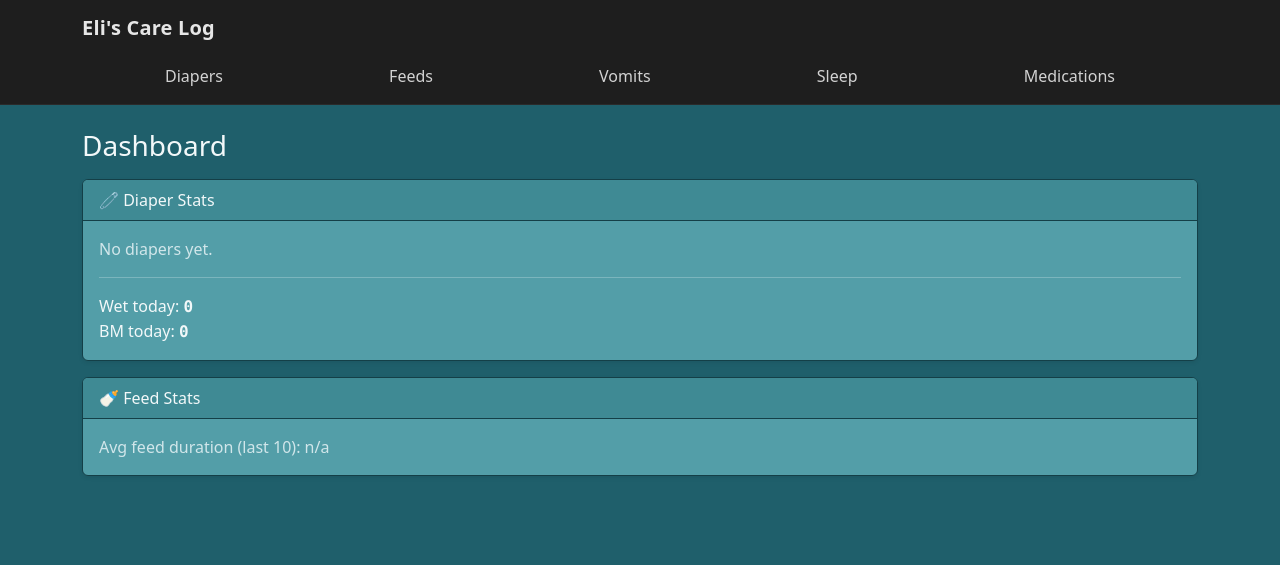
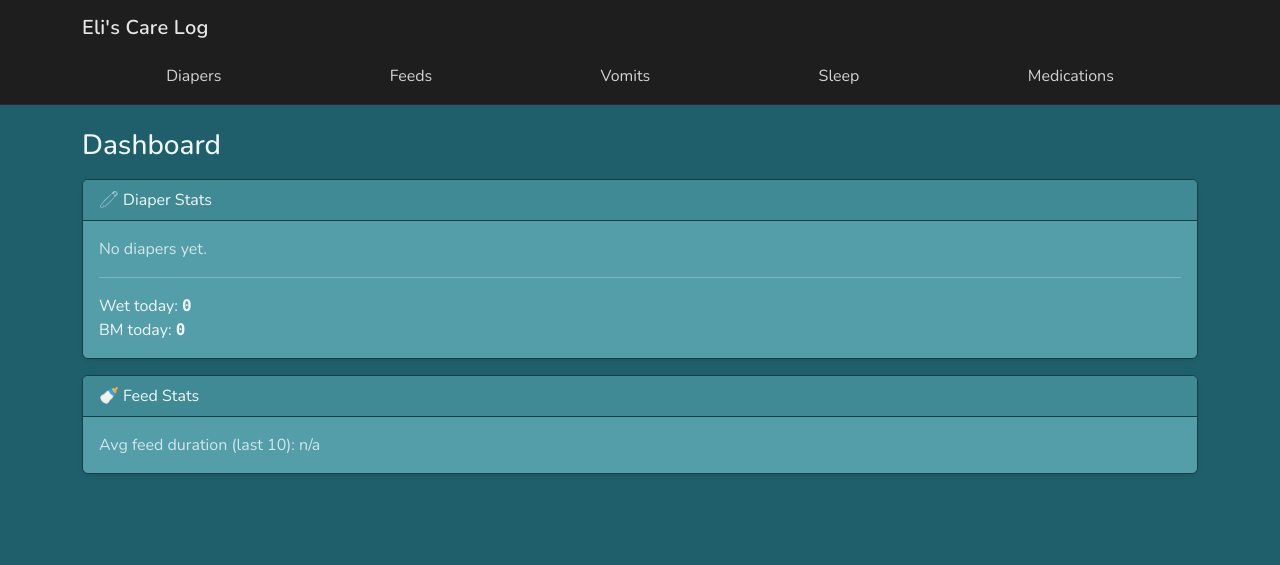
Before and after one commit to supersaiyoon/eli-care-log, a Flask app: page / in a window 1280 px wide. Shown: the top 565 px of the page. Run offline with Flask 3, Linux system fonts and the light colour scheme; data that the repository does not hold is empty; parts of the project's set-up code (start-up, migrations or seed data) failed here and were passed over.

Commit message:
Use Nunito as default UI font for improved readability and warmth

```diff
--- a/templates/base.html
+++ b/templates/base.html
@@ -20,6 +20,10 @@
         <link href="https://cdn.jsdelivr.net/npm/bootstrap@5.3.2/dist/css/bootstrap.min.css" rel="stylesheet">
         <link rel="manifest" href="{{ url_for('static', filename='manifest.json') }}">
         <link rel="icon" href="{{ url_for('static', filename='favicon.ico') }}">
+        <link rel="preconnect" href="https://fonts.googleapis.com">
+        <link rel="preconnect" href="https://fonts.gstatic.com" crossorigin>
+        <link href="https://fonts.googleapis.com/css2?family=Nunito:wght@400;500;600;700&display=swap" rel="stylesheet">
+
         <style>
             #toast {
                 position: fixed;
@@ -89,6 +93,10 @@
             .mono {
                 font-family: ui-monospace, SFMono-Regular, Menlo, Monaco, Consolas, "Liberation Mono", monospace;
                 font-variant-numeric: tabular-nums;
+            }
+
+            body {
+                font-family: "Nunito", system-ui, -apple-system, "Segoe UI", Roboto, Arial, sans-serif;
             }
 
             /* Page */
```
